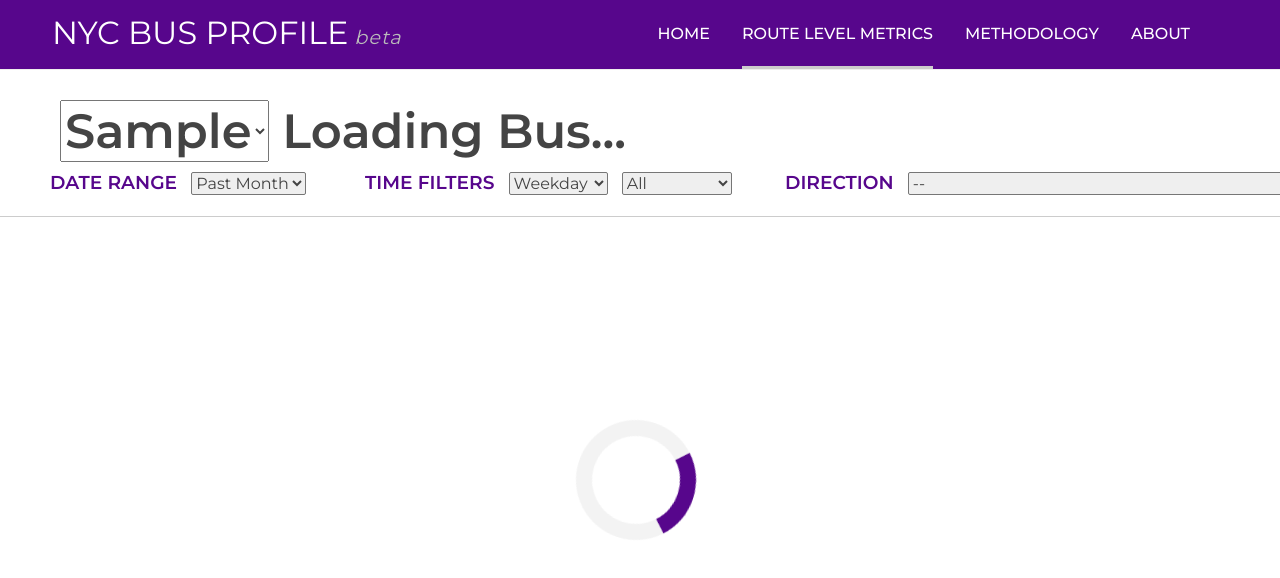
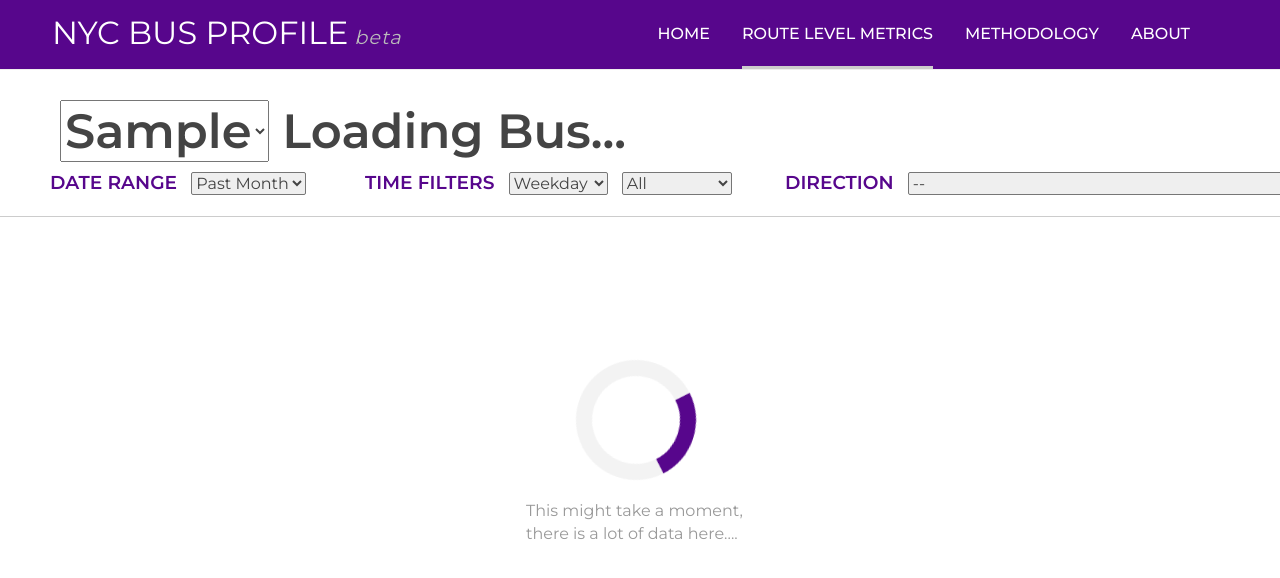
Before and after one commit to ian-wright/bus-stats-transitcenter, a Flask app: template templates/routev2.html in a window 1280 px wide. Shown: the top 578 px of the page. Run offline with Flask 2, Linux system fonts and the light colour scheme; the template is opened without the code that fills it: most values are stand-ins (such as "Sample title", 1, 10 or a date in 2020); data that the repository does not hold is empty; some libraries are stand-ins or nearby versions.

Commit message:
add limitation

```diff
--- a/static/css/performances.css
+++ b/static/css/performances.css
@@ -91,61 +91,6 @@
 .info {
   font-size: small;
 }
-
-/*.blocks path {
-  stroke: black;
-  fill: none;
-  stroke-width: 2px;
-}
-
-.blocks path.domain{
-    stroke: lightgrey;
-    stroke-opacity: 0.3;
-}
-
-.blocks g.tick{
-    stroke: lightgrey;
-    stroke-opacity: 0.2;
-}
-
-.blocks path.line {
-  stroke: #E5AB3F;
-  fill: #none;
-  stroke-width: 2px;
-}
-
-.blocks g.group0 path,
-.blocks g.group0 circle {
-  stroke: red;
-  fill: none;
-}
-
-.blocks g.hidden line,
-art  display: none;
-}
-
-.blocks g.tick text {
-  font-size: 1.1em;
-  fill: purple;
-}
-
-.blocks g text {
-  font-size: 0.8em;
-  fill: purple;
-}
-
-.blocks .grid line {
-  stroke: lightgrey;
-  stroke-opacity: 0.3;
-  shape-rendering: crispEdges;
-}
-
-.blocks .grid path {
-  stroke-width: 0;
-}
-.blocks svg {
-    background: #fff;
-}*/
 
 @media (max-width: 768px) {
   #maphomediv {
@@ -2255,7 +2200,6 @@
 	width: 100%;
 	padding-bottom: 40px;
 }
-
 .loader {
     border: 16px solid #f3f3f3; /* Light grey */
     border-top: 16px solid #57068c;
@@ -2263,10 +2207,25 @@
     width: 120px;
     height: 120px;
     animation: spin 2s linear infinite;
-    position: absolute;
-    z-index: 3;
-    margin-top: 45vh;
-    left: 45vw;
+    margin-bottom: 20px;
+}
+
+.loader-group {
+  position: absolute;
+  z-index: 3;
+  top: 45vh;
+  left: 45vw;
+}
+
+#assure {
+  margin-left: -50px;
+}
+
+#assure>p {
+  margin-bottom: 0;
+  margin-top: 0;
+  padding: 0;
+  color: #999;
 }
 
 @keyframes spin {
--- a/static/tc_main.js
+++ b/static/tc_main.js
@@ -58,7 +58,7 @@
 			};
 
 			// remove loader
-			$(".loader").remove();
+			$(".loader-group").remove();
 			//show sections
 			$(".hidden").removeClass();
 
@@ -131,7 +131,7 @@
 		resetDashboard:function(route) {
 			console.log(`resetting dashboard for ${route}...`);
 
-			$("#loader-container").append("<div class='loader'></div>");
+			$("#loader-container").append("<div class='loader-group'><div class='loader'></div><div id='assure'><p>This might take a moment,</p><p>there is a lot of data here....</p></div></div>");
 			$("#route-visible").addClass("hidden");
 
 			$("#busLongName").text("Loading Bus...");
--- a/templates/methodologies.html
+++ b/templates/methodologies.html
@@ -116,7 +116,7 @@
       <div class="row">
         <h1 class="abouttitle">Limitations</h1>
         <p class="about">
-          It should be noted that adapting raw GTFS data for is suboptimal, given the fact that arrival times must be interpolated and GPS data is notoriously error-prone in cavernous cities like New York City. Transport For London, which uses Excess Wait Time as a metric to award contracts for bus operators and determine how the contracts pay out, found that they needed to use additional inputs in coordination with GPS data including a Turn Rate Sensor, odometer, definitions of the route, a map and deadreckoning to confirm the true position of the vehicle. The MTA would likely be able to improve upon data collection in the same manner.
+          It should be noted that adapting raw GTFS data for is suboptimal, given the fact that arrival times must be interpolated and GPS data is notoriously error-prone in cavernous cities like New York City. Transport For London, which uses Excess Wait Time as a metric to award contracts for bus operators and determine how the contracts pay out, found that they needed to use additional inputs in coordination with GPS data including a Turn Rate Sensor, odometer, definitions of the route, a map and deadreckoning to confirm the true position of the vehicle. The MTA would likely be able to improve upon data collection in the same manner. Thus, we think this estimate is conservative.
 
         </p>
       </div>
--- a/templates/routev2.html
+++ b/templates/routev2.html
@@ -118,7 +118,14 @@
 
     <!-- ewt, speed and chart -->
     <div id="loader-container" style="display:block;">
-      <div class="loader"></div>
+      <div class="loader-group">
+        <div class="loader">
+        </div>
+        <div id="assure">
+          <p>This might take a moment,</p>
+          <p>there is a lot of data here....</p>
+        </div>
+      </div>
     </div>
     <div id="route-visible" class="hidden" style="display:block;">
     <section id="basicmetrics">
```
